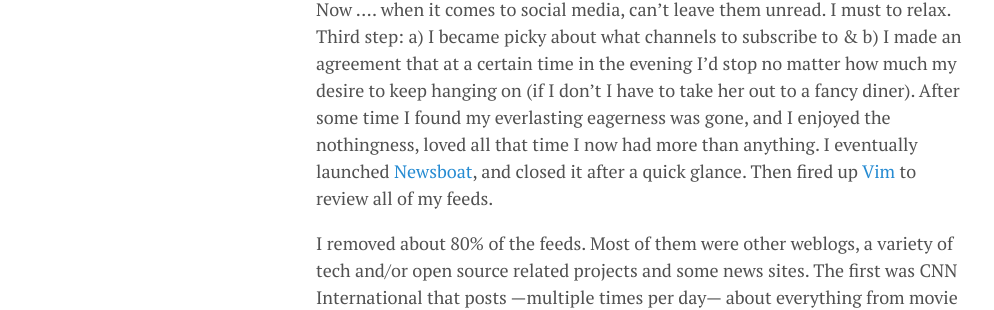
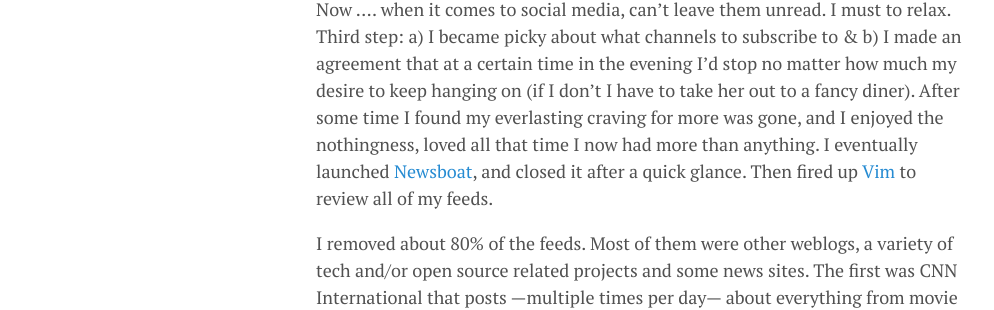
Before and after one commit to lgeurts/lgeurts.github.io, a Jekyll site: the page built from _posts/2021-11-09-why-i-decided-to-limit-my-social-presence.md, in a window 1280 px wide and 900 px high, scrolled down 1120 px. Shown: the part 263-573 px from the top of the window, without its empty margins (0-994 px from the left). Built offline with Jekyll 4.4.1, drawn with Linux system fonts in a browser that asks for light colours; nearby versions of some CDN libraries; comment, search, counter and statistics services are not loaded.

Commit message:
Update 2021-11-09-why-i-decided-to-limit-my-social-presence.md

```diff
--- a/_posts/2021-11-09-why-i-decided-to-limit-my-social-presence.md
+++ b/_posts/2021-11-09-why-i-decided-to-limit-my-social-presence.md
@@ -27,7 +27,7 @@ I also realized that while my workflow had improved, I did things the younger me
 As an example, one of those things was leaving an application open and letting it run in the background, even when I was not there. I know this sounds rather silly, but closing an application when I don’t use it does help focus on what I’m doing. For that reason, I replaced the OS on two of my Lenovo workstations with vanilla [Debian](https://www.debian.org/) & [I3 WM](https://i3wm.org/). (See honey? Told you this post is not exclusively about scoring points on [LinuxPorn](https://www.reddit.com/r/LinuxPorn/)!)
 
 Now .... when it comes to social media, can’t leave them unread. I must to relax.
-Third step: a) I became picky about what channels to subscribe to & b) I made an agreement that at a certain time in the evening I'd stop no matter how much my desire to keep hanging on (if I don't I have to take her out to a fancy diner). After some time I found my everlasting eagerness was gone, and I enjoyed the nothingness, loved all that time I now had more than anything. I eventually launched [Newsboat](https://newsboat.org/), and closed it after a quick glance.
+Third step: a) I became picky about what channels to subscribe to & b) I made an agreement that at a certain time in the evening I'd stop no matter how much my desire to keep hanging on (if I don't I have to take her out to a fancy diner). After some time I found my everlasting craving for more was gone, and I enjoyed the nothingness, loved all that time I now had more than anything. I eventually launched [Newsboat](https://newsboat.org/), and closed it after a quick glance.
 Then fired up [Vim](https://www.vim.org/download.php/) to review all of my feeds.
 
 I removed about 80% of the feeds. Most of them were other weblogs, a variety of tech and/or open source related projects and some news sites. The first was CNN International that posts —multiple times per day— about everything from movie trailers, science and tech to politics. This source was pretty good at giving me the latest highlights, but in the end it took more time than what it was worth to keep up with.
```
